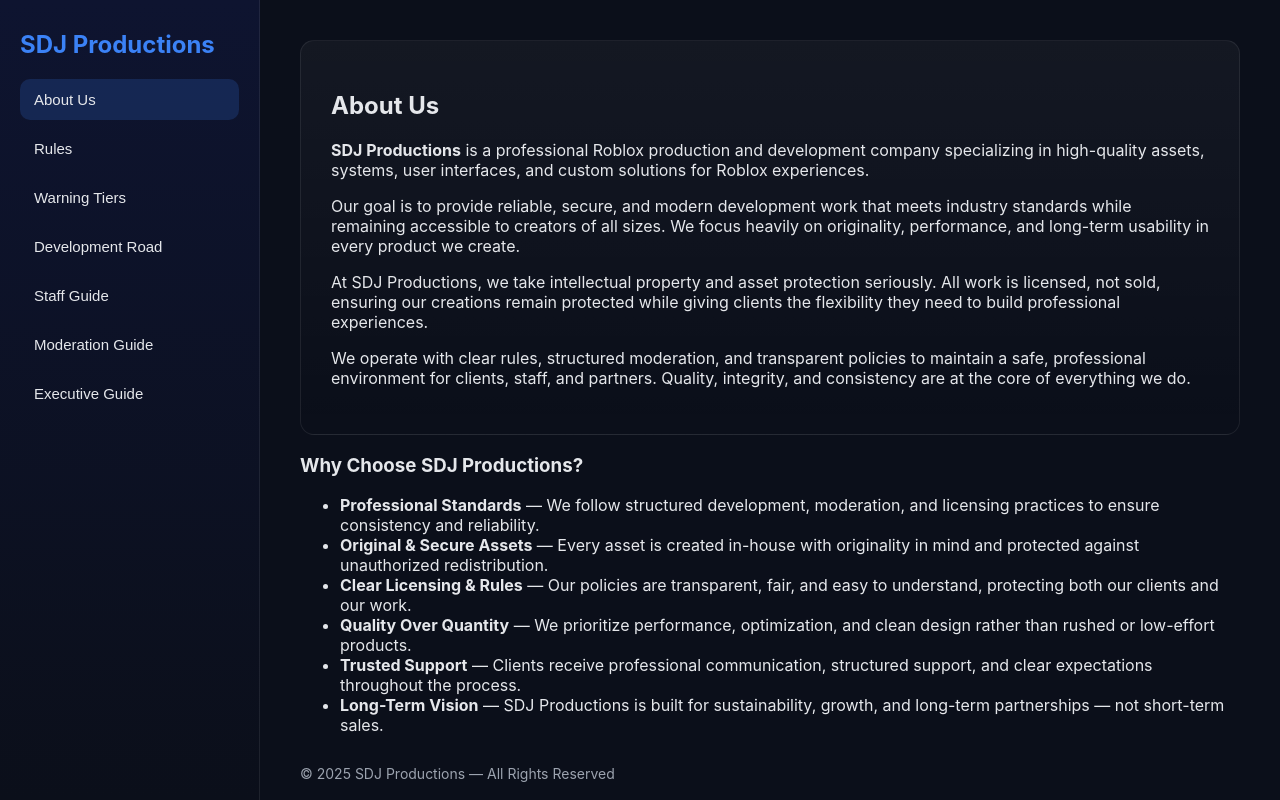
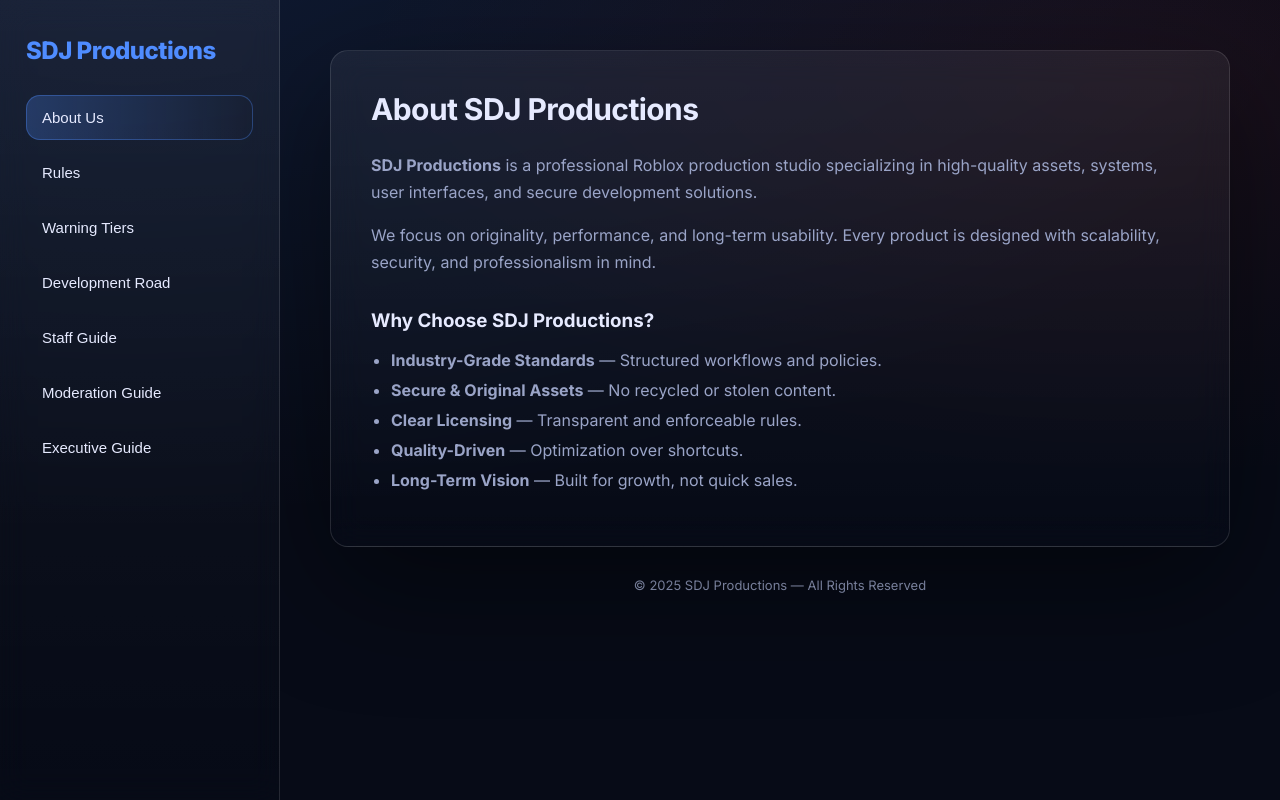
Before and after one commit to Sydney256/SDJ-Productions-Official, a plain HTML site: page index.html in a window 1280 px wide. Drawn offline with Linux system fonts and the light colour scheme.

Commit message:
Update index.html

```diff
--- a/index.html
+++ b/index.html
@@ -2,74 +2,90 @@
 <html lang="en">
 <head>
 <meta charset="UTF-8" />
-<title>SDJ Productions — Official Policies</title>
+<title>SDJ Productions — Studio Policies</title>
 <meta name="viewport" content="width=device-width, initial-scale=1.0" />
 
 <style>
+@import url('https://fonts.googleapis.com/css2?family=Inter:wght@400;500;600;700;800&display=swap');
+
 :root {
-  --bg: #0b0f1a;
-  --panel: #12182a;
-  --accent: #3b82f6;
-  --text: #e5e7eb;
-  --muted: #9ca3af;
+  --bg: #070b17;
+  --glass: rgba(255,255,255,0.06);
+  --glass-border: rgba(255,255,255,0.12);
+  --accent: #4f8cff;
+  --accent-soft: rgba(79,140,255,0.25);
+  --text: #e6eaff;
+  --muted: #9aa4c7;
   --danger: #ef4444;
-  --radius: 14px;
+  --radius: 18px;
 }
 
 * { box-sizing: border-box; }
 
 body {
   margin: 0;
-  font-family: Inter, system-ui, sans-serif;
-  background: var(--bg);
+  font-family: "Inter", system-ui, sans-serif;
+  background:
+    radial-gradient(1200px 600px at 10% -10%, rgba(79,140,255,0.12), transparent),
+    radial-gradient(800px 400px at 90% 10%, rgba(239,68,68,0.08), transparent),
+    var(--bg);
   color: var(--text);
+  height: 100vh;
   display: flex;
-  height: 100vh;
   overflow: hidden;
 }
 
 /* ===== SIDEBAR ===== */
 .sidebar {
-  width: 260px;
-  background: linear-gradient(180deg, #0e1430, #0b0f1a);
-  padding: 30px 20px;
-  border-right: 1px solid rgba(255,255,255,0.08);
+  width: 280px;
+  padding: 36px 26px;
+  background: linear-gradient(180deg, rgba(255,255,255,0.05), transparent);
+  border-right: 1px solid var(--glass-border);
+  backdrop-filter: blur(14px);
 }
 
-.sidebar h2 {
-  margin: 0 0 20px;
+.brand {
+  font-size: 24px;
+  font-weight: 800;
+  letter-spacing: -0.5px;
+  margin-bottom: 30px;
   color: var(--accent);
 }
 
-.sidebar button {
+.nav-btn {
   width: 100%;
-  padding: 12px 14px;
-  margin-bottom: 8px;
+  background: transparent;
   border: none;
-  background: none;
   color: var(--text);
   text-align: left;
-  border-radius: 10px;
+  padding: 14px 16px;
+  margin-bottom: 10px;
+  border-radius: 14px;
+  font-size: 15px;
+  font-weight: 500;
   cursor: pointer;
-  transition: 0.2s;
-  font-size: 15px;
+  transition: all 0.25s ease;
 }
 
-.sidebar button:hover,
-.sidebar button.active {
-  background: rgba(59,130,246,0.18);
+.nav-btn:hover {
+  background: var(--glass);
 }
 
-/* ===== CONTENT AREA ===== */
+.nav-btn.active {
+  background: linear-gradient(90deg, var(--accent-soft), transparent);
+  box-shadow: inset 0 0 0 1px rgba(79,140,255,0.35);
+}
+
+/* ===== CONTENT ===== */
 main {
   flex: 1;
-  padding: 40px;
-  overflow-y: auto;
+  padding: 50px;
+  overflow: hidden;
 }
 
 .section {
   display: none;
-  animation: fadeIn 0.25s ease;
+  animation: fadeIn 0.3s ease;
 }
 
 .section.active {
@@ -77,29 +93,57 @@ main {
 }
 
 @keyframes fadeIn {
-  from { opacity: 0; transform: translateY(6px); }
+  from { opacity: 0; transform: translateY(8px); }
   to { opacity: 1; transform: translateY(0); }
 }
 
-.section-box {
-  background: linear-gradient(180deg, rgba(255,255,255,0.04), transparent);
-  border: 1px solid rgba(255,255,255,0.08);
+.panel {
+  background: linear-gradient(180deg, var(--glass), transparent);
+  border: 1px solid var(--glass-border);
   border-radius: var(--radius);
-  padding: 30px;
+  padding: 40px;
+  backdrop-filter: blur(16px);
+  box-shadow: 0 40px 120px rgba(0,0,0,0.45);
+}
+
+.panel h2 {
+  margin-top: 0;
+  font-size: 30px;
+  letter-spacing: -0.6px;
+}
+
+.panel h3 {
+  margin-top: 32px;
+}
+
+.panel p {
+  color: var(--muted);
+  line-height: 1.7;
+}
+
+.panel ul {
+  padding-left: 20px;
+}
+
+.panel li {
+  margin-bottom: 10px;
+  color: var(--muted);
 }
 
 /* ===== TIERS ===== */
 .tiers {
   list-style: none;
   padding: 0;
+  margin-top: 24px;
   display: grid;
-  gap: 12px;
+  gap: 14px;
 }
 
 .tier {
-  padding: 14px 18px;
-  border-radius: 14px;
+  padding: 18px 22px;
+  border-radius: 16px;
   font-weight: 700;
+  font-size: 15px;
 }
 
 .tier-1 { background: linear-gradient(90deg,#fef9c3,#fde68a); color:#1f2937; }
@@ -107,31 +151,32 @@ main {
 .tier-3 { background: linear-gradient(90deg,#fbbf24,#f97316); color:#1f1300; }
 .tier-4 {
   background: linear-gradient(90deg,#f97316,#ef4444);
-  color:#fff;
+  color: white;
   animation: pulse 2s infinite;
 }
 
 @keyframes pulse {
-  0% { box-shadow: 0 0 0 0 rgba(239,68,68,.6); }
-  70% { box-shadow: 0 0 0 16px rgba(239,68,68,0); }
+  0% { box-shadow: 0 0 0 0 rgba(239,68,68,0.7); }
+  70% { box-shadow: 0 0 0 18px rgba(239,68,68,0); }
   100% { box-shadow: 0 0 0 0 rgba(239,68,68,0); }
 }
 
 /* ===== LOCKED ===== */
 .locked {
   position: relative;
+  overflow: hidden;
 }
 
 .locked .blur {
-  filter: blur(10px);
+  filter: blur(12px);
   pointer-events: none;
-  user-select: none;
 }
 
 .lock-overlay {
   position: absolute;
   inset: 0;
-  background: rgba(11,15,26,0.88);
+  background: rgba(7,11,23,0.88);
+  backdrop-filter: blur(8px);
   display: flex;
   align-items: center;
   justify-content: center;
@@ -140,12 +185,19 @@ main {
 
 .lock-overlay h3 {
   color: var(--danger);
+  margin-bottom: 10px;
 }
 
+.lock-overlay p {
+  color: var(--muted);
+}
+
+/* FOOTER */
 footer {
   margin-top: 30px;
   color: var(--muted);
-  font-size: 14px;
+  font-size: 13px;
+  text-align: center;
 }
 </style>
 </head>
@@ -154,100 +206,62 @@ footer {
 
 <!-- SIDEBAR -->
 <div class="sidebar">
-  <h2>SDJ Productions</h2>
-  <button class="nav active" data-target="about">About Us</button>
-  <button class="nav" data-target="rules">Rules</button>
-  <button class="nav" data-target="tiers">Warning Tiers</button>
-  <button class="nav" data-target="roadmap">Development Road</button>
-  <button class="nav" data-target="staff">Staff Guide</button>
-  <button class="nav" data-target="moderation">Moderation Guide</button>
-  <button class="nav" data-target="executive">Executive Guide</button>
+  <div class="brand">SDJ Productions</div>
+  <button class="nav-btn active" data-target="about">About Us</button>
+  <button class="nav-btn" data-target="rules">Rules</button>
+  <button class="nav-btn" data-target="tiers">Warning Tiers</button>
+  <button class="nav-btn" data-target="roadmap">Development Road</button>
+  <button class="nav-btn" data-target="staff">Staff Guide</button>
+  <button class="nav-btn" data-target="moderation">Moderation Guide</button>
+  <button class="nav-btn" data-target="executive">Executive Guide</button>
 </div>
 
 <!-- CONTENT -->
 <main>
 
+<!-- ABOUT -->
 <div id="about" class="section active">
-  <div class="section-box">
-    <h2>About Us</h2>
-   <p>
-  <strong>SDJ Productions</strong> is a professional Roblox production and development company
-  specializing in high-quality assets, systems, user interfaces, and custom solutions
-  for Roblox experiences.
-</p>
+  <div class="panel">
+    <h2>About SDJ Productions</h2>
+    <p>
+      <strong>SDJ Productions</strong> is a professional Roblox production studio
+      specializing in high-quality assets, systems, user interfaces, and secure
+      development solutions.
+    </p>
+    <p>
+      We focus on originality, performance, and long-term usability. Every product
+      is designed with scalability, security, and professionalism in mind.
+    </p>
 
-<p>
-  Our goal is to provide reliable, secure, and modern development work that meets
-  industry standards while remaining accessible to creators of all sizes. We focus
-  heavily on originality, performance, and long-term usability in every product we
-  create.
-</p>
-
-<p>
-  At SDJ Productions, we take intellectual property and asset protection seriously.
-  All work is licensed, not sold, ensuring our creations remain protected while giving
-  clients the flexibility they need to build professional experiences.
-</p>
-
-<p>
-  We operate with clear rules, structured moderation, and transparent policies to
-  maintain a safe, professional environment for clients, staff, and partners.
-  Quality, integrity, and consistency are at the core of everything we do.
-</p>
-
-  </div>
-</div>
-
-  <h3>Why Choose SDJ Productions?</h3>
-
-<ul>
-  <li>
-    <strong>Professional Standards</strong> — We follow structured development,
-    moderation, and licensing practices to ensure consistency and reliability.
-  </li>
-
-  <li>
-    <strong>Original & Secure Assets</strong> — Every asset is created in-house with
-    originality in mind and protected against unauthorized redistribution.
-  </li>
-
-  <li>
-    <strong>Clear Licensing & Rules</strong> — Our policies are transparent, fair,
-    and easy to understand, protecting both our clients and our work.
-  </li>
-
-  <li>
-    <strong>Quality Over Quantity</strong> — We prioritize performance, optimization,
-    and clean design rather than rushed or low-effort products.
-  </li>
-
-  <li>
-    <strong>Trusted Support</strong> — Clients receive professional communication,
-    structured support, and clear expectations throughout the process.
-  </li>
-
-  <li>
-    <strong>Long-Term Vision</strong> — SDJ Productions is built for sustainability,
-    growth, and long-term partnerships — not short-term sales.
-  </li>
-</ul>
-
-
-<div id="rules" class="section">
-  <div class="section-box">
-    <h2>Rules</h2>
+    <h3>Why Choose SDJ Productions?</h3>
     <ul>
-      <li>Assets are licensed, not owned.</li>
-      <li>No reselling, redistribution, or leaks.</li>
-      <li>Use assets only in your own projects.</li>
-      <li>Chargebacks result in permanent blacklist.</li>
-      <li>Cracking or bypassing protections is prohibited.</li>
+      <li><strong>Industry-Grade Standards</strong> — Structured workflows and policies.</li>
+      <li><strong>Secure & Original Assets</strong> — No recycled or stolen content.</li>
+      <li><strong>Clear Licensing</strong> — Transparent and enforceable rules.</li>
+      <li><strong>Quality-Driven</strong> — Optimization over shortcuts.</li>
+      <li><strong>Long-Term Vision</strong> — Built for growth, not quick sales.</li>
     </ul>
   </div>
 </div>
 
+<!-- RULES -->
+<div id="rules" class="section">
+  <div class="panel">
+    <h2>Rules</h2>
+    <ul>
+      <li>All assets are licensed, not owned.</li>
+      <li>No reselling, redistribution, or leaking.</li>
+      <li>Assets may only be used in your own Roblox projects.</li>
+      <li>Chargebacks or fraud result in permanent blacklist.</li>
+      <li>Cracking or bypassing protections is prohibited.</li>
+      <li>Harassment or abuse toward staff is not tolerated.</li>
+    </ul>
+  </div>
+</div>
+
+<!-- TIERS -->
 <div id="tiers" class="section">
-  <div class="section-box">
+  <div class="panel">
     <h2>Warning Tiers</h2>
     <ul class="tiers">
       <li class="tier tier-1">Tier 1 — Warning</li>
@@ -258,46 +272,40 @@ footer {
   </div>
 </div>
 
+<!-- ROADMAP -->
 <div id="roadmap" class="section">
-  <div class="section-box">
+  <div class="panel">
     <h2>Development Road</h2>
     <ul>
-      <li>Expand asset catalog</li>
-      <li>Premium systems</li>
-      <li>Security & licensing improvements</li>
-      <li>Company growth</li>
+      <li>Expand premium asset catalog</li>
+      <li>Advanced systems & frameworks</li>
+      <li>Improved licensing & security</li>
+      <li>Studio partnerships & scaling</li>
     </ul>
   </div>
 </div>
 
+<!-- STAFF -->
 <div id="staff" class="section">
-  <div class="section-box locked">
+  <div class="panel locked">
     <div class="blur">
       <h2>Staff Guide</h2>
-      <ul>
-        <li>Professional conduct</li>
-        <li>Log all actions</li>
-        <li>Follow hierarchy</li>
-      </ul>
+      <ul><li>Internal policies</li></ul>
     </div>
     <div class="lock-overlay">
       <div>
         <h3>🔒 Staff Only</h3>
-        <p>Restricted SDJ Productions documentation.</p>
+        <p>Restricted internal documentation.</p>
       </div>
     </div>
   </div>
 </div>
 
+<!-- MODERATION -->
 <div id="moderation" class="section">
-  <div class="section-box locked">
+  <div class="panel locked">
     <div class="blur">
       <h2>Moderation Guide</h2>
-      <ul>
-        <li>Collect evidence</li>
-        <li>Apply correct tier</li>
-        <li>Remain unbiased</li>
-      </ul>
     </div>
     <div class="lock-overlay">
       <div>
@@ -308,20 +316,16 @@ footer {
   </div>
 </div>
 
+<!-- EXECUTIVE -->
 <div id="executive" class="section">
-  <div class="section-box locked">
+  <div class="panel locked">
     <div class="blur">
       <h2>Executive Guide</h2>
-      <ul>
-        <li>Final authority</li>
-        <li>Legal & IP protection</li>
-        <li>Staff management</li>
-      </ul>
     </div>
     <div class="lock-overlay">
       <div>
         <h3>🔐 Executive Only</h3>
-        <p>Confidential leadership documentation.</p>
+        <p>Confidential leadership material.</p>
       </div>
     </div>
   </div>
@@ -334,7 +338,7 @@ footer {
 </main>
 
 <script>
-const buttons = document.querySelectorAll(".nav");
+const buttons = document.querySelectorAll(".nav-btn");
 const sections = document.querySelectorAll(".section");
 
 buttons.forEach(btn => {
```
